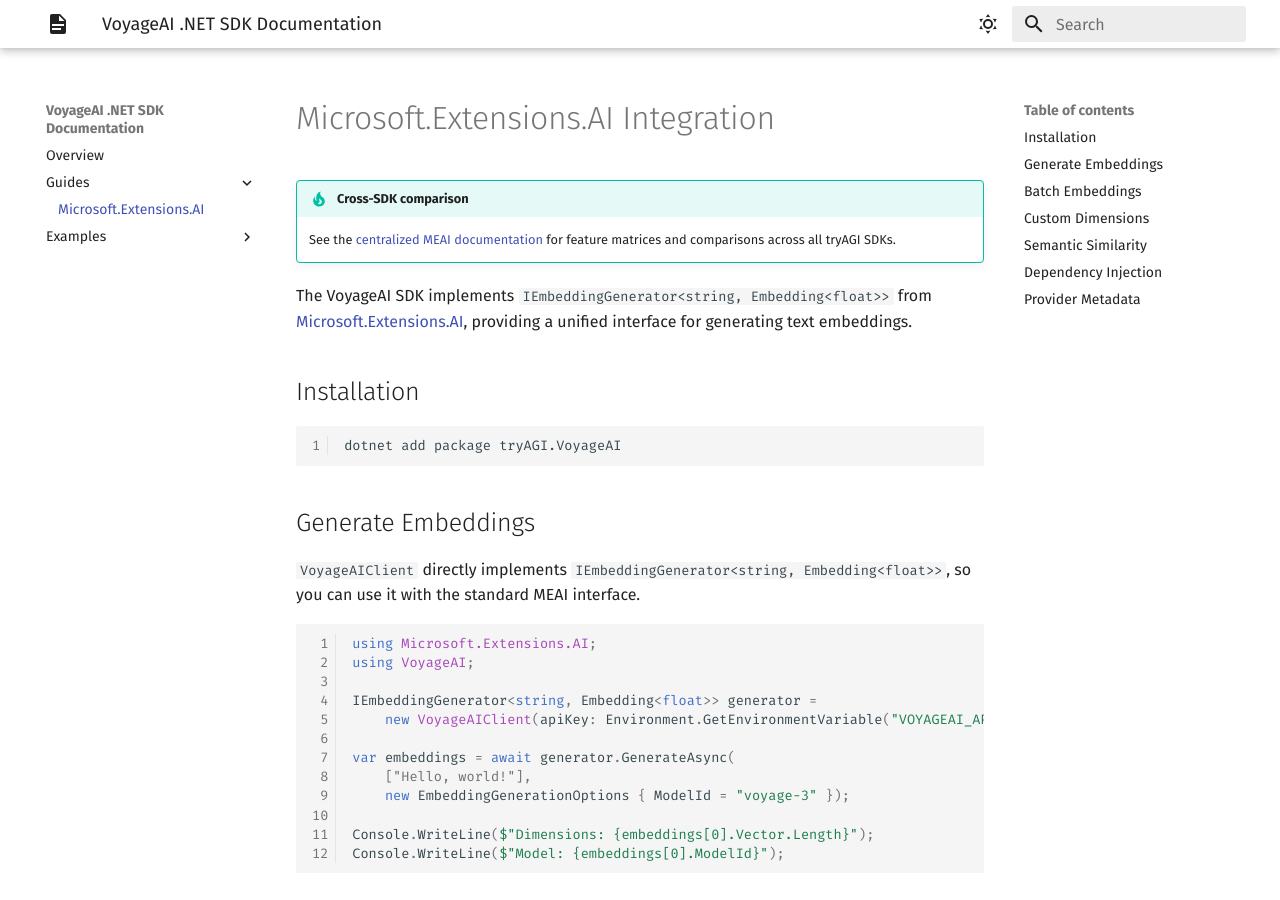
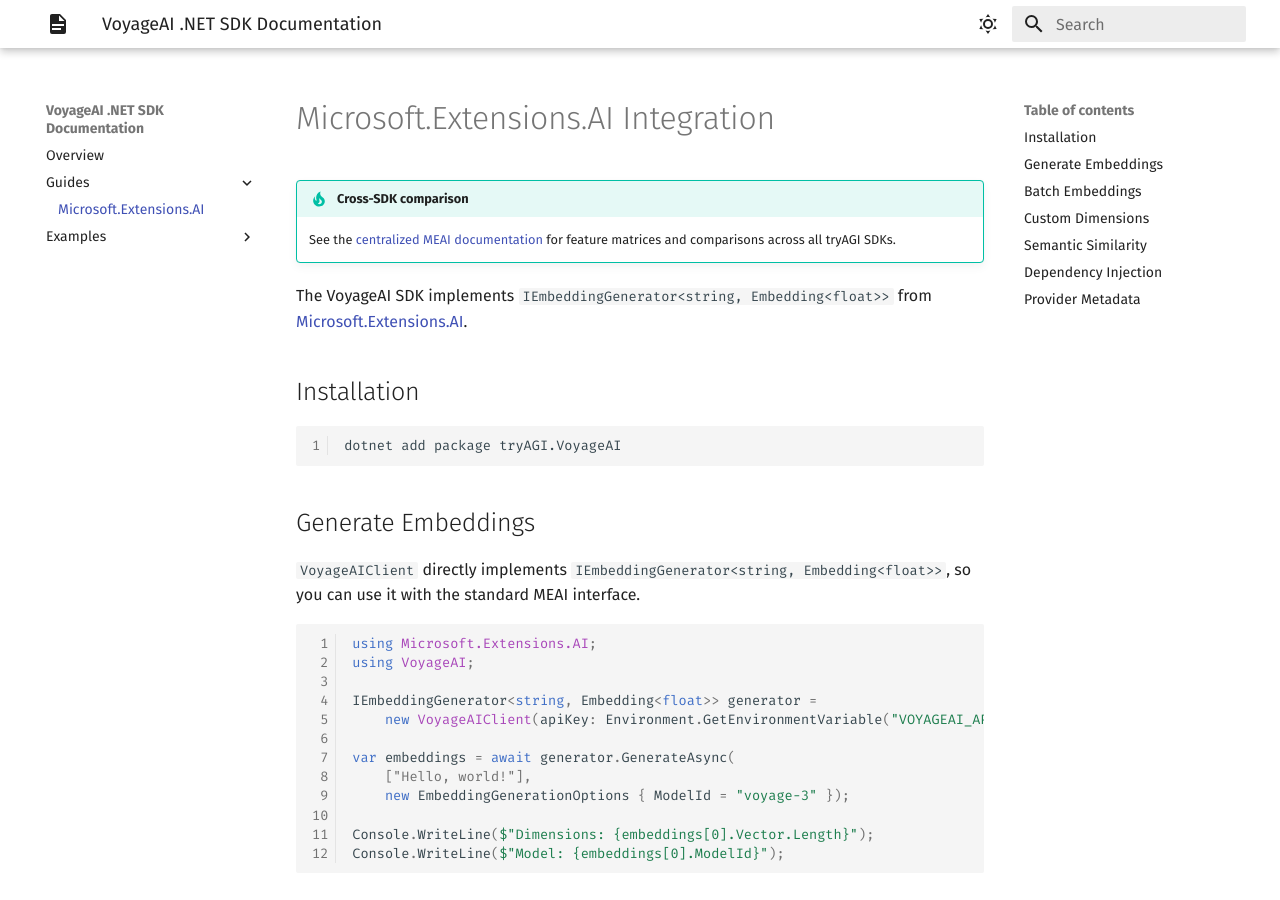
Before and after one commit to tryAGI/VoyageAI, an MkDocs documentation site: the page built from docs/guides/meai.md, in a window 1280 px wide and 900 px high. Built offline with MkDocs 1.6.1 and Material for MkDocs 9.7.7, drawn with Linux system fonts in a browser that asks for light colours; the version menu is left out.

Commit message:
Standardize MEAI guide intro text
Co-Authored-By: Claude Opus 4.6 <noreply@anthropic.com>

```diff
--- a/docs/guides/meai.md
+++ b/docs/guides/meai.md
@@ -3,7 +3,7 @@
 !!! tip "Cross-SDK comparison"
     See the [centralized MEAI documentation](https://tryagi.github.io/docs/meai/) for feature matrices and comparisons across all tryAGI SDKs.
 
-The VoyageAI SDK implements `IEmbeddingGenerator<string, Embedding<float>>` from [Microsoft.Extensions.AI](https://learn.microsoft.com/en-us/dotnet/ai/microsoft-extensions-ai), providing a unified interface for generating text embeddings.
+The VoyageAI SDK implements `IEmbeddingGenerator<string, Embedding<float>>` from [Microsoft.Extensions.AI](https://learn.microsoft.com/en-us/dotnet/ai/microsoft-extensions-ai).
 
 ## Installation
 
```
